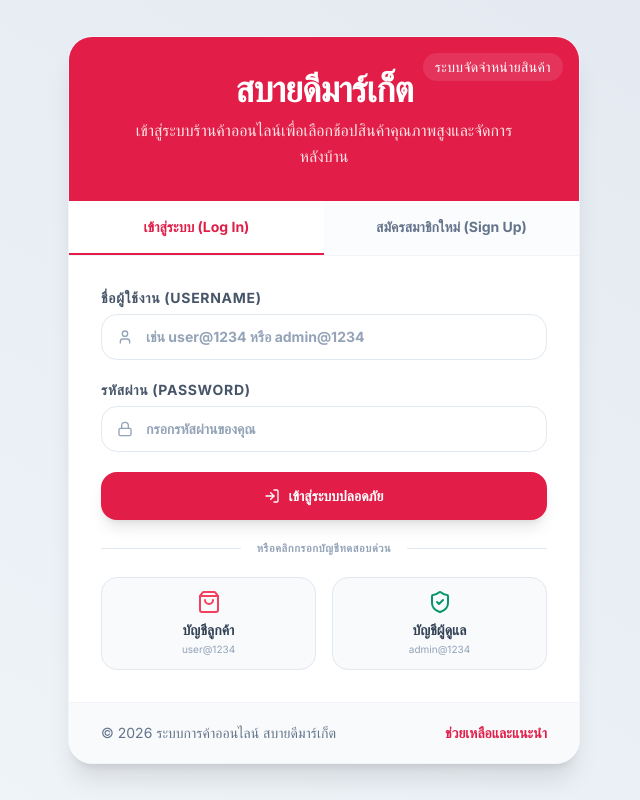
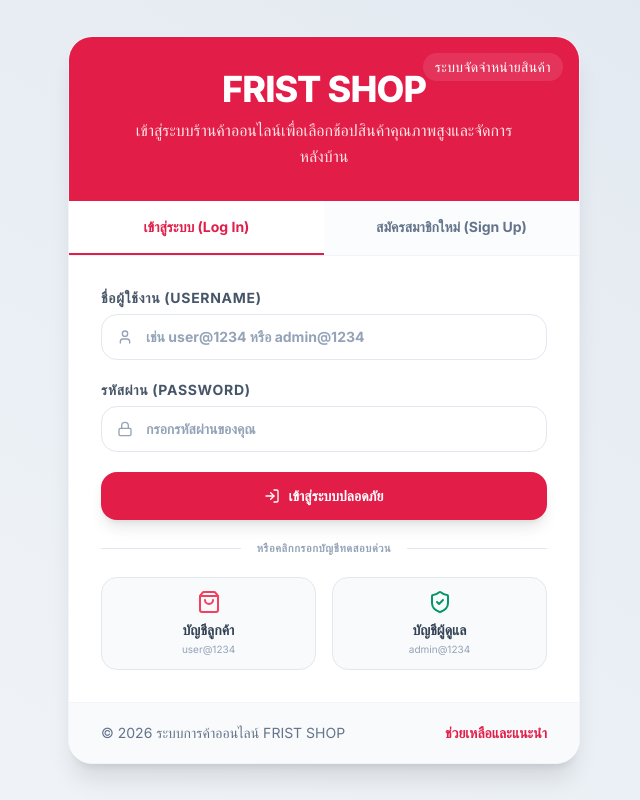
Before and after one commit to NutNuttaphong/shop-ft, a React (Vite) app: page /login in a window 1280 px wide. Shown: the whole page, without its empty margins (316-956 px from the left). Built offline with nearby package versions, Linux system fonts and the light colour scheme; no server answers.

Commit message:
feat: update branding from Sabaidee Market to FRIST SHOP across multiple pages and components; add new logo asset

```diff
--- a/index.html
+++ b/index.html
@@ -4,10 +4,10 @@
     <meta charset="UTF-8" />
     <link rel="icon" type="image/svg+xml" href="/vite.svg" />
     <meta name="viewport" content="width=device-width, initial-scale=1.0" />
-    <meta name="description" content="สบายดีมาร์เก็ต (Sabaidee Market) - ระบบร้านค้าออนไลน์และจัดการสต็อกสินค้าที่เข้าถึงง่ายและใช้งานง่ายที่สุด สำหรับช่วงอายุ 30-50 ปี" />
-    <meta name="keywords" content="สบายดีมาร์เก็ต, สั่งซื้ออาหาร, จัดการคลังสินค้า, ร้านค้าออนไลน์" />
-    <meta name="author" content="สบายดีมาร์เก็ต จำกัด" />
-    <title>สบายดีมาร์เก็ต - ระบบร้านค้าออนไลน์และจัดการคลังสินค้าอัจฉริยะ</title>
+    <meta name="description" content="FRIST SHOP (First Shop Online) - ระบบร้านค้าออนไลน์และจัดการสต็อกสินค้าที่เข้าถึงง่ายและใช้งานง่ายที่สุด" />
+    <meta name="keywords" content="FRIST SHOP, สั่งซื้อสินค้าออนไลน์, จัดการคลังสินค้า, ร้านค้าออนไลน์" />
+    <meta name="author" content="FRIST SHOP จำกัด" />
+    <title>FRIST SHOP - ระบบร้านค้าออนไลน์และจัดการคลังสินค้าอัจฉริยะ</title>
   </head>
   <body>
     <div id="root"></div>
--- a/src/modules/auth/pages/LoginPage.tsx
+++ b/src/modules/auth/pages/LoginPage.tsx
@@ -122,7 +122,7 @@ export const LoginPage: React.FC = () => {
           <div className="absolute top-4 right-4 bg-white/10 px-3 py-1 rounded-full text-xs font-medium tracking-wide">
             ระบบจัดจำหน่ายสินค้า
           </div>
-          <h1 className="text-3xl font-extrabold tracking-tight mb-2">สบายดีมาร์เก็ต</h1>
+          <h1 className="text-3xl font-extrabold tracking-tight mb-2">FRIST SHOP</h1>
           <p className="text-primary-100 text-sm max-w-sm mx-auto leading-relaxed">
             {isRegisterMode
               ? 'สมัครสมาชิกบัญชีผู้ซื้อเพื่อเริ่มต้นช้อปสินค้าผักสด เนื้อสัตว์ และของใช้ราคาส่งทันที'
@@ -401,7 +401,7 @@ export const LoginPage: React.FC = () => {
         </div>
 
         <div className="bg-slate-50 px-8 py-5 border-t border-slate-100 flex items-center justify-between text-slate-500 text-xs">
-          <span>© 2026 ระบบการค้าออนไลน์ สบายดีมาร์เก็ต</span>
+          <span>© 2026 ระบบการค้าออนไลน์ FRIST SHOP</span>
           <span className="font-semibold text-primary-600 hover:underline cursor-pointer">ช่วยเหลือและแนะนำ</span>
         </div>
       </div>
--- a/src/modules/cart/pages/Bill.tsx
+++ b/src/modules/cart/pages/Bill.tsx
@@ -170,14 +170,14 @@ const Bill: React.FC<BillProps> = ({ orderData }) => {
           <div className="flex justify-center items-center gap-1.5">
             <Receipt className="w-5 h-5 text-primary-600 print:text-black" />
             <h1 className="text-base font-black tracking-tight text-slate-900 uppercase">
-              SABAIDEE MARKET
+              FRIST SHOP
             </h1>
           </div>
           <p className="text-[10px] text-slate-400 font-bold uppercase tracking-wider">
-            บริษัท สบายดีมาร์เก็ต จำกัด (มหาชน)
+            บริษัท FRIST SHOP จำกัด (มหาชน)
           </p>
           <p className="text-[10px] text-slate-500 leading-normal max-w-[280px] mx-auto">
-            123 อาคารสบายดี สวนหลวง กรุงเทพฯ 10250
+            123 อาคาร FRIST SHOP สวนหลวง กรุงเทพฯ 10250
           </p>
           <p className="text-[9px] text-slate-400 font-medium">
             เลขประจำตัวผู้เสียภาษี: 0105563001234
--- a/src/modules/cart/pages/CartPage.tsx
+++ b/src/modules/cart/pages/CartPage.tsx
@@ -910,7 +910,7 @@ export const CartPage: React.FC = () => {
                 <div className="flex gap-2">
                   <input
                     type="text"
-                    placeholder="ใส่รหัสคูปอง เช่น SABAIDEE10"
+                    placeholder="ใส่รหัสคูปอง เช่น FRIST10"
                     value={promoCodeInput}
                     onChange={(e) => setPromoCodeInput(e.target.value)}
                     className="flex-1 px-3 py-2 bg-slate-50 border border-slate-200 rounded-xl text-sm focus:outline-none focus:border-primary-500 placeholder-slate-400 font-semibold uppercase"
--- a/src/modules/dashboard/pages/DashboardPage.tsx
+++ b/src/modules/dashboard/pages/DashboardPage.tsx
@@ -805,8 +805,8 @@ export const DashboardPage: React.FC = () => {
                 {/* Header Row */}
                 <div className="flex justify-between items-start border-b-2 border-black pb-3">
                   <div>
-                    <h4 className="font-black text-lg uppercase tracking-tight">สบายดีมาร์เก็ต</h4>
-                    <span className="text-[10px] font-bold text-slate-500 uppercase tracking-widest">Sabaidee Market</span>
+                    <h4 className="font-black text-lg uppercase tracking-tight">FRIST SHOP</h4>
+                    <span className="text-[10px] font-bold text-slate-500 uppercase tracking-widest">First Shop Online</span>
                   </div>
                   <div className="text-right">
                     <span className="text-xs font-bold block">เลขที่ออเดอร์: {selectedOrderForLabel.orderNo}</span>
@@ -819,7 +819,7 @@ export const DashboardPage: React.FC = () => {
                   {/* Sender Address */}
                   <div className="border-r border-black pr-3 space-y-1">
                     <span className="font-bold text-[10px] uppercase text-slate-500 block">ผู้ส่ง (Sender):</span>
-                    <p className="font-black text-slate-900">สบายดีมาร์เก็ต (คลังสินค้ากลาง)</p>
+                    <p className="font-black text-slate-900">FRIST SHOP (คลังสินค้ากลาง)</p>
                     <p className="text-slate-700 font-semibold leading-relaxed">
                       123/45 ถนนพัฒนาการ แขวงสวนหลวง เขตสวนหลวง กรุงเทพมหานคร 10250
                     </p>
--- a/src/modules/dashboard/pages/SocialCommercePage.tsx
+++ b/src/modules/dashboard/pages/SocialCommercePage.tsx
@@ -1045,9 +1045,9 @@ export const SocialCommercePage: React.FC = () => {
                     <div key={feed.id} className="bg-white border border-slate-200 rounded-3xl overflow-hidden shadow-xs hover:shadow-md transition-all flex flex-col justify-between">
                       {/* Visual Header */}
                       <div className="p-4 flex items-center gap-2.5 border-b border-slate-100">
-                        <div className="w-8 h-8 rounded-full bg-pink-600 text-white flex items-center justify-center font-extrabold text-xs">SM</div>
+                        <div className="w-8 h-8 rounded-full bg-pink-600 text-white flex items-center justify-center font-extrabold text-xs">FS</div>
                         <div className="text-xs">
-                          <span className="font-extrabold text-slate-800 block">Sabaidee Market</span>
+                          <span className="font-extrabold text-slate-800 block">FRIST SHOP</span>
                           <span className="text-slate-400 font-semibold block">เมื่อกี้นี้</span>
                         </div>
                       </div>
--- a/src/modules/products/pages/CatalogPage.tsx
+++ b/src/modules/products/pages/CatalogPage.tsx
@@ -24,7 +24,7 @@ const NEWS_ITEMS: NewsItem[] = [
   {
     id: 1,
     tag: 'โปรโมชันพิเศษ',
-    title: 'ฉลองเปิดตัวระบบ สบายดีมาร์เก็ต 🛒',
+    title: 'ฉลองเปิดตัวระบบ FRIST SHOP 🛒',
     description: 'รับส่วนลดพิเศษทันที 10% สำหรับสมาชิกใหม่ทุกคน เพียงใช้คูปองส่วนลดที่กำหนดหน้าชำระเงิน ช้อปสินค้าสุขภาพดีวันนี้เลย!',
     image: 'https://images.unsplash.com/photo-1542838132-92c53300491e?auto=format&fit=crop&w=1200&q=85',
     ctaText: 'ช้อปผักสดวันนี้',
@@ -75,22 +75,22 @@ export const CatalogPage: React.FC = () => {
 
   const [searchParams] = useSearchParams();
 
-  const handleNewsClick = (action: string) => {
-    if (action === 'vegetables') {
-      const vegCategory = categories.find(c => c.includes('ผัก') || c.includes('ผลไม้'));
-      if (vegCategory) {
-        setSelectedCategory(vegCategory);
-      } else {
-        setSelectedCategory('ทั้งหมด');
-      }
-      const element = document.getElementById('catalog-grid-top');
-      if (element) {
-        element.scrollIntoView({ behavior: 'smooth' });
-      }
-    } else {
-      setActiveNewsModal(action);
-    }
-  };
+  // const handleNewsClick = (action: string) => {
+  //   if (action === 'vegetables') {
+  //     const vegCategory = categories.find(c => c.includes('ผัก') || c.includes('ผลไม้'));
+  //     if (vegCategory) {
+  //       setSelectedCategory(vegCategory);
+  //     } else {
+  //       setSelectedCategory('ทั้งหมด');
+  //     }
+  //     const element = document.getElementById('catalog-grid-top');
+  //     if (element) {
+  //       element.scrollIntoView({ behavior: 'smooth' });
+  //     }
+  //   } else {
+  //     setActiveNewsModal(action);
+  //   }
+  // };
 
   // Read initial category from URL if present
   useEffect(() => {
@@ -233,17 +233,17 @@ export const CatalogPage: React.FC = () => {
               }`}
             >
               {/* Background Image with Dark Overlay */}
-              <div className="absolute inset-0 bg-slate-950">
+              <div className="absolute inset-0 bg-slate-950"  >
                 <img
                   src={news.image}
                   alt={news.title}
                   className="w-full h-full object-cover"
                 />
-                <div className="absolute inset-0 bg-gradient-to-r from-slate-950/85 via-slate-900/30 to-transparent" />
+                {/* <div className="absolute inset-0 bg-gradient-to-r from-slate-950/85 via-slate-900/30 to-transparent" /> */}
               </div>
 
               {/* Content */}
-              <div className="absolute inset-0 p-6 sm:p-10 flex flex-col justify-between z-20">
+              {/* <div className="absolute inset-0 p-6 sm:p-10 flex flex-col justify-between z-20">
                 <div className="max-w-xl space-y-3">
                   <span className="inline-flex items-center gap-1.5 bg-primary-600/95 text-white px-3.5 py-1 rounded-full text-xs font-bold uppercase tracking-wider">
                     <Sparkles className="w-3.5 h-3.5" /> {news.tag}
@@ -264,7 +264,7 @@ export const CatalogPage: React.FC = () => {
                     <span>{news.ctaText}</span>
                   </button>
                 </div>
-              </div>
+              </div> */}
             </div>
           );
         })}
@@ -479,7 +479,7 @@ export const CatalogPage: React.FC = () => {
             </div>
           ) : (
             <>
-              <div className="grid grid-cols-2 sm:grid-cols-2 md:grid-cols-3 xl:grid-cols-5 gap-3 sm:gap-4 md:gap-5">
+              <div className="grid grid-cols-2 sm:grid-cols-2 md:grid-cols-3 xl:grid-cols-4 gap-3 sm:gap-4 md:gap-5">
                 {paginatedProducts.map((product) => {
                   const outOfStock = product.stock <= 0;
                   const ratingInfo = getAverageRating(product.id, product.category);
@@ -605,7 +605,7 @@ export const CatalogPage: React.FC = () => {
                 <h3 className="text-xl font-extrabold text-slate-950">รายละเอียดเงื่อนไขจัดส่งฟรี 🚚</h3>
                 <div className="space-y-3 text-slate-600 text-sm leading-relaxed font-medium">
                   <p>
-                    สบายดีมาร์เก็ต มอบสิทธิพิเศษบริการจัดส่งฟรีทั่วพื้นที่สำหรับยอดสั่งซื้อตั้งแต่ <strong>500 บาทขึ้นไป</strong>
+                    FRIST SHOP มอบสิทธิพิเศษบริการจัดส่งฟรีทั่วพื้นที่สำหรับยอดสั่งซื้อตั้งแต่ <strong>500 บาทขึ้นไป</strong>
                   </p>
                   <ul className="list-disc pl-5 space-y-1.5">
                     <li>ยอดสั่งซื้อน้อยกว่า 500 บาท มีค่าจัดส่งเริ่มต้น 40 บาท</li>
--- a/src/modules/products/pages/ManageProductsPage.tsx
+++ b/src/modules/products/pages/ManageProductsPage.tsx
@@ -292,7 +292,7 @@ export const ManageProductsPage: React.FC = () => {
       <div className="flex flex-col sm:flex-row justify-between items-start sm:items-center gap-4">
         <div className="space-y-1">
           <h1 className="text-3xl font-extrabold text-slate-900">จัดการรายการสินค้า</h1>
-          <p className="text-slate-500 text-[16px]">เพิ่ม แก้ไข หรือลบสินค้าออกจากระบบร้านค้าสบายดีมาร์เก็ต</p>
+          <p className="text-slate-500 text-[16px]">เพิ่ม แก้ไข หรือลบสินค้าออกจากระบบร้านค้า FRIST SHOP</p>
         </div>
 
         <button
--- a/src/modules/products/utils/mockData.ts
+++ b/src/modules/products/utils/mockData.ts
@@ -27,7 +27,7 @@ export const getShopForProduct = (category: string): Shop => {
 
   if (normalizedCategory.includes('อิเล็กทรอนิกส์')) {
     return {
-      name: 'สบายดี เอนเตอร์เทนเมนท์ & ไอที มอลล์ ⚡',
+      name: 'FRIST SHOP เอนเตอร์เทนเมนท์ & ไอที มอลล์ ⚡',
       avatar: 'https://images.unsplash.com/photo-1531297484001-80022131f5a1?auto=format&fit=crop&w=150&h=150&q=80',
       category: 'อิเล็กทรอนิกส์',
       followers: 18430,
@@ -63,7 +63,7 @@ export const getShopForProduct = (category: string): Shop => {
     };
   } else if (normalizedCategory.includes('ซูเปอร์มาร์เก็ต') || normalizedCategory.includes('อาหาร') || normalizedCategory.includes('เครื่องปรุง')) {
     return {
-      name: 'สบายดี ไฮเปอร์มาร์เก็ต 🌾',
+      name: 'FRIST SHOP ไฮเปอร์มาร์เก็ต 🌾',
       avatar: 'https://images.unsplash.com/photo-1542838132-92c53300491e?auto=format&fit=crop&w=150&h=150&q=80',
       category: 'ซูเปอร์มาร์เก็ตและอาหาร',
       followers: 24500,
@@ -81,7 +81,7 @@ export const getShopForProduct = (category: string): Shop => {
     };
   } else {
     return {
-      name: 'สบายดี มาร์เก็ต เพลส (สาขาใหญ่) 🛒',
+      name: 'FRIST SHOP มาร์เก็ตเพลส (สาขาใหญ่) 🛒',
       avatar: 'https://images.unsplash.com/photo-1472851294608-062f824d29cc?auto=format&fit=crop&w=150&h=150&q=80',
       category: 'สินค้าทั่วไป',
       followers: 35120,
--- a/src/modules/promotions/pages/ManageNewsPage.tsx
+++ b/src/modules/promotions/pages/ManageNewsPage.tsx
@@ -18,7 +18,7 @@ const DEFAULT_NEWS: NewsItem[] = [
   {
     id: 1,
     tag: 'โปรโมชันพิเศษ',
-    title: 'ฉลองเปิดตัวระบบ สบายดีมาร์เก็ต 🛒',
+    title: 'ฉลองเปิดตัวระบบ FRIST SHOP 🛒',
     description: 'รับส่วนลดพิเศษทันที 10% สำหรับสมาชิกใหม่ทุกคน เพียงใช้คูปองส่วนลดที่กำหนดหน้าชำระเงิน ช้อปสินค้าสุขภาพดีวันนี้เลย!',
     image: 'https://images.unsplash.com/photo-1542838132-92c53300491e?auto=format&fit=crop&w=1200&q=85',
     ctaText: 'ช้อปผักสดวันนี้',
--- a/src/shared/components/layout/ChatWidget.tsx
+++ b/src/shared/components/layout/ChatWidget.tsx
@@ -192,10 +192,10 @@ export const ChatWidget: React.FC = () => {
           <div className="bg-gradient-to-r from-primary-600 to-indigo-600 px-5 py-4 text-white flex items-center justify-between shadow-md">
             <div className="flex items-center gap-3">
               <div className="w-10 h-10 rounded-full bg-white/10 flex items-center justify-center border border-white/20 font-bold text-white text-[15px]">
-                SB
+                FS
               </div>
               <div>
-                <h4 className="font-extrabold text-[15px] leading-tight">สบายดีมาร์เก็ต (ร้านค้า)</h4>
+                <h4 className="font-extrabold text-[15px] leading-tight">FRIST SHOP (ร้านค้า)</h4>
                 <div className="flex items-center gap-1.5 mt-0.5">
                   <span className="w-2 h-2 bg-emerald-400 rounded-full animate-pulse"></span>
                   <span className="text-[11px] text-primary-100 font-medium">ออนไลน์</span>
@@ -224,7 +224,7 @@ export const ChatWidget: React.FC = () => {
             ) : messages.length === 0 ? (
               <div className="flex flex-col items-center justify-center h-full text-slate-400 gap-2 p-6 text-center">
                 <MessageSquare className="w-10 h-10 text-slate-300" />
-                <p className="text-xs font-semibold">ยินดีต้อนรับสู่ สบายดีมาร์เก็ต!</p>
+                <p className="text-xs font-semibold">ยินดีต้อนรับสู่ FRIST SHOP!</p>
                 <p className="text-[10px] text-slate-400">คุณสามารถส่งข้อความสอบถาม แนะนำสินค้า หรือปรึกษาปัญหาหลังการขายได้ทันทีค่ะ</p>
               </div>
             ) : (
--- a/src/shared/components/layout/MainLayout.tsx
+++ b/src/shared/components/layout/MainLayout.tsx
@@ -124,8 +124,8 @@ export const MainLayout: React.FC<MainLayoutProps> = ({ children }) => {
                   <ShoppingBag className="w-6 h-6" />
                 </div>
                 <div>
-                  <span className="font-extrabold text-2xl tracking-tight text-slate-900 block">สบายดีมาร์เก็ต</span>
-                  <span className="text-xs text-slate-400 font-bold uppercase tracking-wider block">Sabaidee Market</span>
+                  <span className="font-extrabold text-2xl tracking-tight text-slate-900 block">FRIST SHOP</span>
+                  <span className="text-xs text-slate-400 font-bold uppercase tracking-wider block">First Shop Online</span>
                 </div>
               </div>
 
@@ -415,7 +415,7 @@ export const MainLayout: React.FC<MainLayoutProps> = ({ children }) => {
       )}
 
       {/* Main Content Area */}
-      <main className="flex-1 max-w-[95rem] w-full mx-auto px-4 sm:px-6 lg:px-8 py-8 animate-fade-in">
+      <main className="flex-1 max-w-[85rem] w-full mx-auto px-4 sm:px-6 lg:px-8 py-8 animate-fade-in">
         {children}
       </main>
 
@@ -423,7 +423,7 @@ export const MainLayout: React.FC<MainLayoutProps> = ({ children }) => {
       <footer className="bg-white border-t border-slate-200 py-8 print:hidden">
         <div className="max-w-7xl mx-auto px-4 sm:px-6 lg:px-8 flex flex-col md:flex-row justify-between items-center gap-4 text-slate-400 text-[15px]">
           <div className="flex items-center space-x-2">
-            <span className="font-bold text-slate-600 text-[16px]">สบายดีมาร์เก็ต</span>
+            <span className="font-bold text-slate-600 text-[16px]">FRIST SHOP</span>
             <span>- มุ่งมั่นมอบบริการสะดวกสบายและเข้าถึงได้สำหรับทุกเพศทุกวัย</span>
           </div>
           <div>
```
Also changed, not shown: src/assets/img/Logo.png (added).
